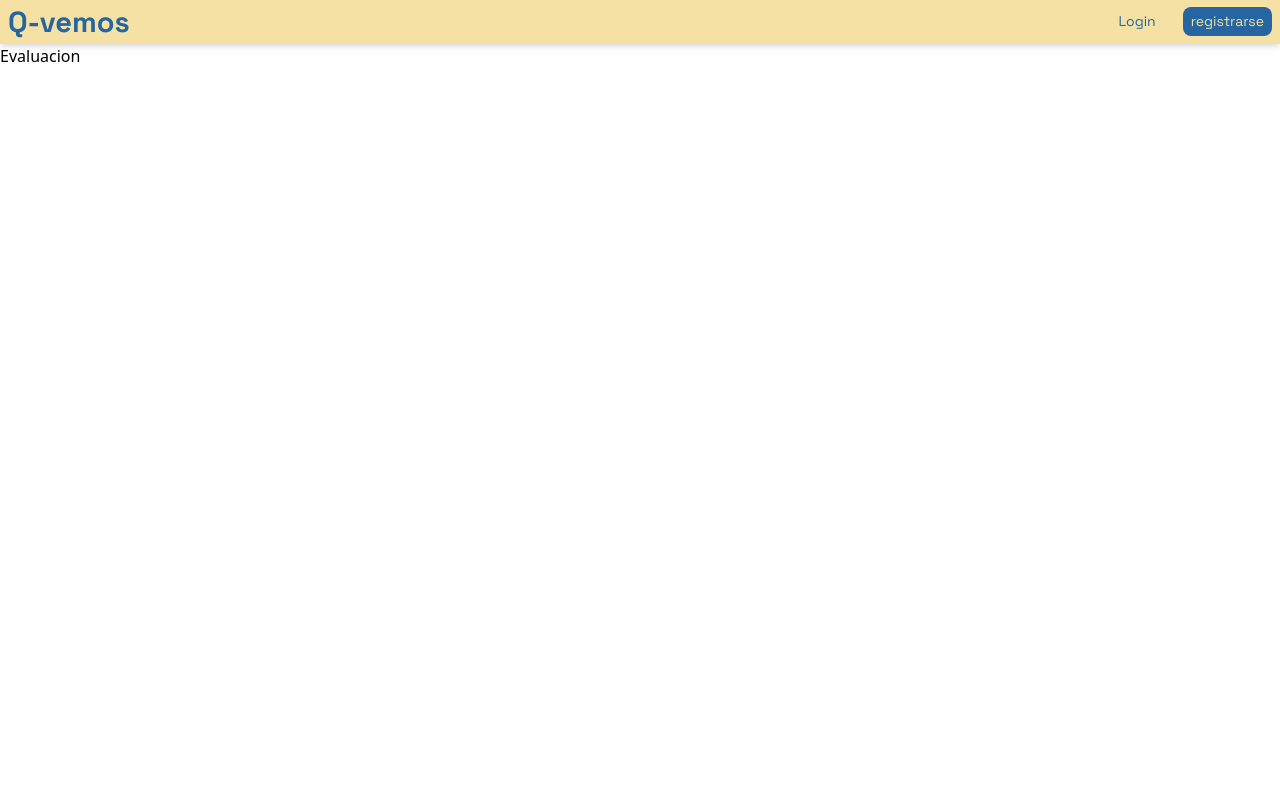
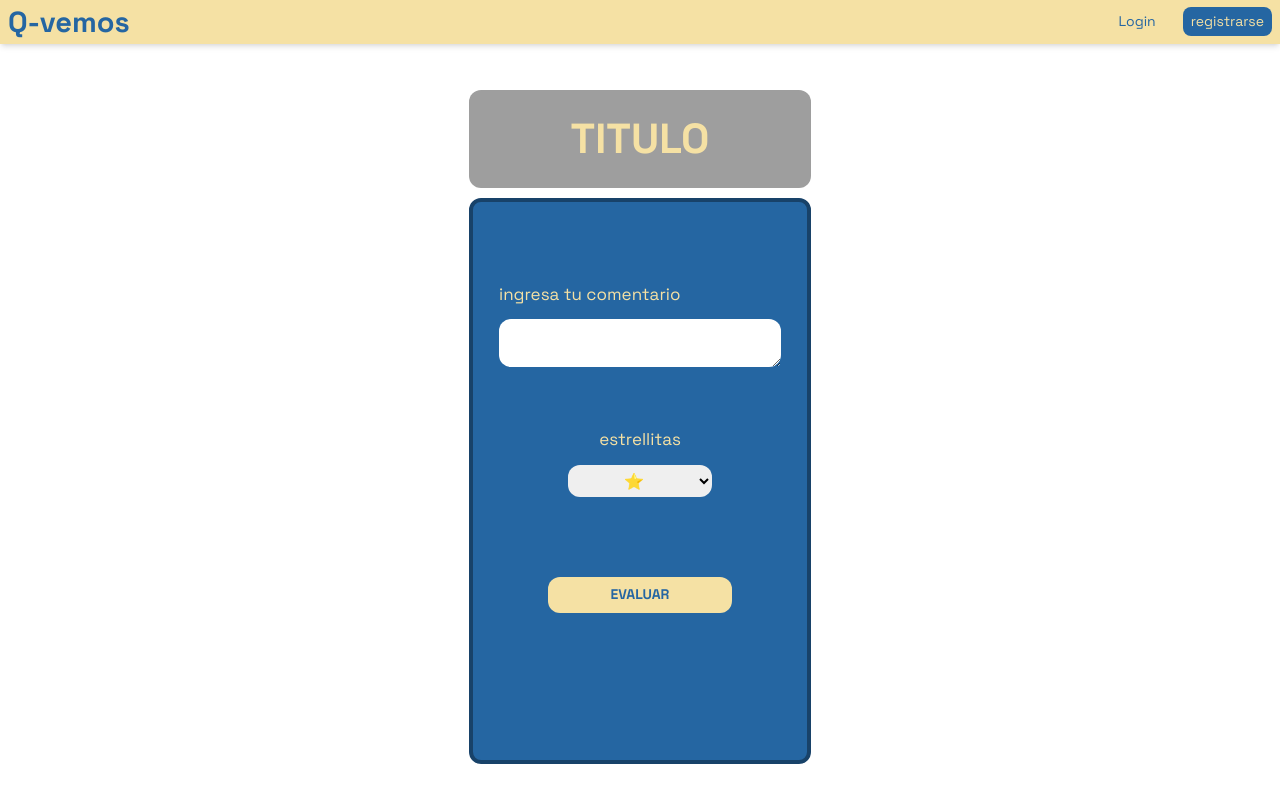
Before and after one commit to josemnaranjo/qvemos_2, a React (Vite) app in the folder client/: page /sala/1/evaluacion in a window 1280 px wide. Built offline with nearby package versions, Linux system fonts and the light colour scheme; grey boxes are pictures that could not be loaded.

Commit message:
pagina de evaluacion

```diff
--- a/client/src/Views/Evaluacion.jsx
+++ b/client/src/Views/Evaluacion.jsx
@@ -1,8 +1,68 @@
+import { Formik, Form, Field } from "formik";
 const Evaluacion = () => {
+  const imgSrc =
+    "https://www.movieposters.com/cdn/shop/files/THING_5d1279a2-2e38-4ca0-8cb5-91f9b30b6ebb_480x.progressive.jpg?v=1693491676";
   return (
-    <div>
-      <h1>Evaluacion</h1>
-    </div>
+    <main className="flex flex-col items-center">
+      <article
+        className="mt-[46px] w-[342px] h-[98px] rounded-xl flex items-center justify-center"
+        style={{ backgroundImage: `url(${imgSrc})` }}
+      >
+        <h1 className="font-grotesk font-bold text-xxl text-primary">TITULO</h1>
+      </article>
+      <article className="mt-[10px] w-[342px] h-[566px] rounded-xl bg-secondary border-4 border-tertiary">
+        <Formik
+          initialValues={{
+            evaluacion: {
+              comentario: "",
+              puntuacion: 0,
+            },
+          }}
+          onSubmit={(values) => console.log(values)}
+        >
+          <Form className="flex flex-col items-center">
+            <div className="mt-[80px] flex flex-col gap-y-3">
+              <label
+                htmlFor="evaluacion.comentario"
+                className="font-grotesk font-normal text-body text-primary"
+              >
+                ingresa tu comentario
+              </label>
+              <Field
+                as="textarea"
+                name={"evaluacion.comentario"}
+                className="rounded-xl w-[282px] px-2"
+              />
+            </div>
+            <div className="mt-[60px] flex flex-col items-center gap-y-3">
+              <label
+                htmlFor="evaluacion.puntuacion"
+                className="font-grotesk font-normal text-body text-primary"
+              >
+                estrellitas
+              </label>
+              <Field
+                as="select"
+                name={"evaluacion.puntuacion"}
+                className="rounded-xl px-3 py-1 text-center"
+              >
+                <option value={1}>⭐</option>
+                <option value={2}>⭐⭐</option>
+                <option value={3}>⭐⭐⭐</option>
+                <option value={4}>⭐⭐⭐⭐</option>
+                <option value={5}>⭐⭐⭐⭐⭐</option>
+              </Field>
+            </div>
+            <button
+              type="submit"
+              className="mt-[80px] w-[184px] h-[36px] bg-primary rounded-xl font-grotesk font-bold text-label text-secondary"
+            >
+              EVALUAR
+            </button>
+          </Form>
+        </Formik>
+      </article>
+    </main>
   );
 };
 
```
